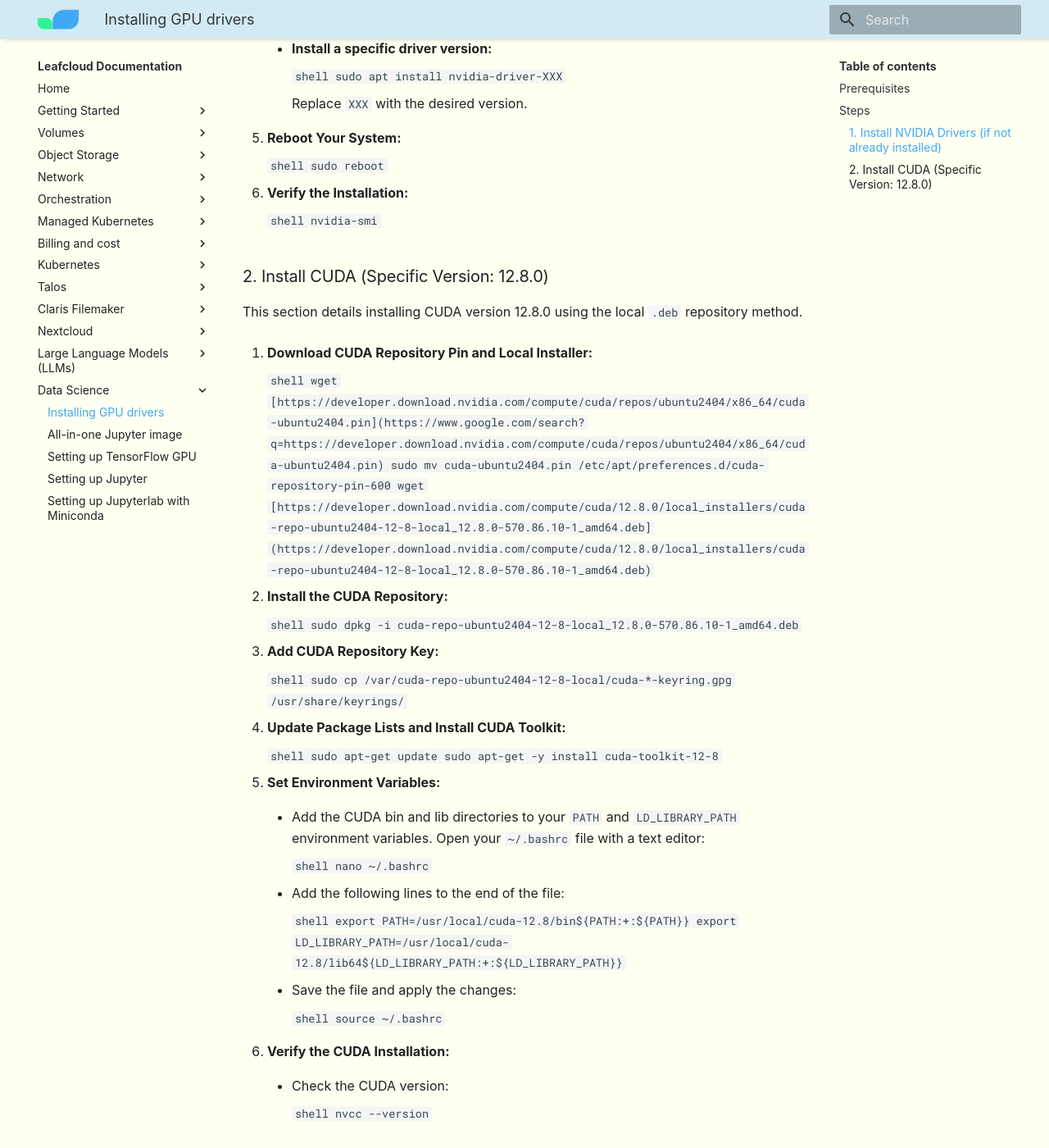
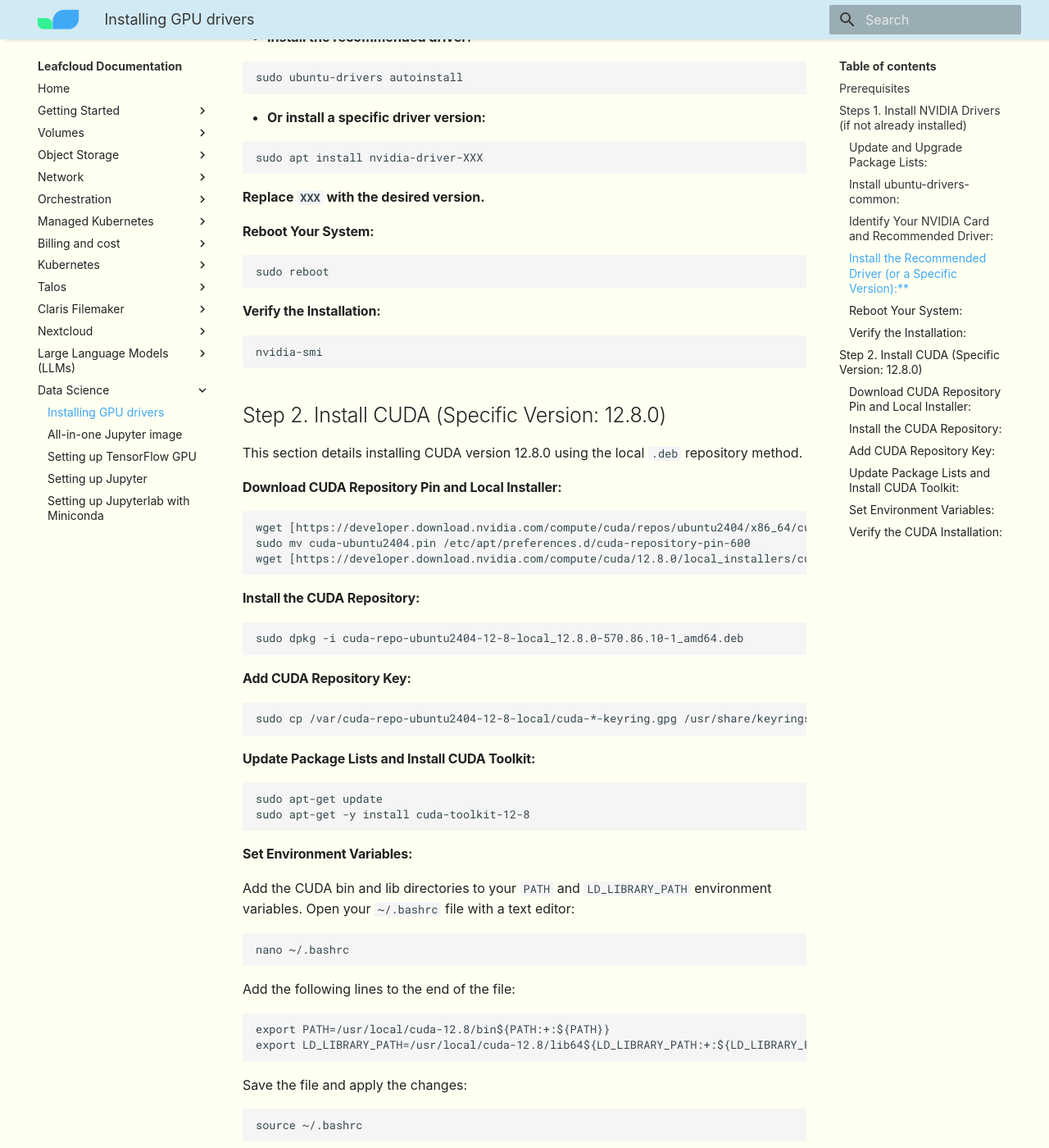
Before and after one commit to leafcloudhq/documentation-rtd, an MkDocs documentation site: the page built from docs/data-science/installing-gpu-drivers.md, in a window 1280 px wide and 1400 px high, scrolled down 983 px. Shown: the whole window at 82% size. Built offline with MkDocs 1.6.1 and Material for MkDocs 9.7.7, drawn with Linux system fonts in a browser that asks for light colours; some web fonts are replaced; some of the changed lines change nothing that is shown; some of the changed text lies outside the part shown.

Commit message:
fix formating

````diff
--- a/docs/data-science/installing-gpu-drivers.md
+++ b/docs/data-science/installing-gpu-drivers.md
@@ -8,116 +8,114 @@ This guide provides a short tutorial on how to install NVIDIA drivers and CUDA o
 * An active internet connection.
 * Basic familiarity with the Linux command line.
 
-## Steps
+## Steps 1. Install NVIDIA Drivers (if not already installed)
 
-### 1. Install NVIDIA Drivers (if not already installed)
+#### Update and Upgrade Package Lists:
 
-1.  **Update and Upgrade Package Lists:**
+```shell
+sudo apt update && sudo apt upgrade -y
+```
 
-    ```shell
-    sudo apt update && sudo apt upgrade -y
-    ```
+#### Install `ubuntu-drivers-common`:
 
-2.  **Install `ubuntu-drivers-common`:**
+The `ubuntu-drivers` command is part of the `ubuntu-drivers-common` package. If you encounter the "command not found" error, install it:
 
-    The `ubuntu-drivers` command is part of the `ubuntu-drivers-common` package. If you encounter the "command not found" error, install it:
+```shell
+sudo apt install ubuntu-drivers-common
+```
 
-    ```shell
-    sudo apt install ubuntu-drivers-common
-    ```
+#### Identify Your NVIDIA Card and Recommended Driver:
 
-3.  **Identify Your NVIDIA Card and Recommended Driver:**
+```shell
+ubuntu-drivers devices
+```
 
-    ```shell
-    ubuntu-drivers devices
-    ```
+This command will output information about your NVIDIA card and recommended driver packages. Note the recommended driver version.
 
-    This command will output information about your NVIDIA card and recommended driver packages. Note the recommended driver version.
+#### Install the Recommended Driver (or a Specific Version):**
 
-4.  **Install the Recommended Driver (or a Specific Version):**
+* **Install the recommended driver:**
 
-    * **Install the recommended driver:**
+```shell
+sudo ubuntu-drivers autoinstall
+```
 
-        ```shell
-        sudo ubuntu-drivers autoinstall
-        ```
+* **Or install a specific driver version:**
 
-    * **Install a specific driver version:**
+```shell
+sudo apt install nvidia-driver-XXX
+```
 
-        ```shell
-        sudo apt install nvidia-driver-XXX
-        ```
+**Replace `XXX` with the desired version.**
 
-        Replace `XXX` with the desired version.
+#### Reboot Your System:
 
-5.  **Reboot Your System:**
+```shell
+sudo reboot
+```
 
-    ```shell
-    sudo reboot
-    ```
+#### Verify the Installation:
 
-6.  **Verify the Installation:**
+```shell
+nvidia-smi
+```
 
-    ```shell
-    nvidia-smi
-    ```
-
-### 2. Install CUDA (Specific Version: 12.8.0)
+## Step 2. Install CUDA (Specific Version: 12.8.0)
 
 This section details installing CUDA version 12.8.0 using the local `.deb` repository method.
 
-1.  **Download CUDA Repository Pin and Local Installer:**
+#### Download CUDA Repository Pin and Local Installer:
 
-    ```shell
-    wget [https://developer.download.nvidia.com/compute/cuda/repos/ubuntu2404/x86_64/cuda-ubuntu2404.pin](https://www.google.com/search?q=https://developer.download.nvidia.com/compute/cuda/repos/ubuntu2404/x86_64/cuda-ubuntu2404.pin)
-    sudo mv cuda-ubuntu2404.pin /etc/apt/preferences.d/cuda-repository-pin-600
-    wget [https://developer.download.nvidia.com/compute/cuda/12.8.0/local_installers/cuda-repo-ubuntu2404-12-8-local_12.8.0-570.86.10-1_amd64.deb](https://developer.download.nvidia.com/compute/cuda/12.8.0/local_installers/cuda-repo-ubuntu2404-12-8-local_12.8.0-570.86.10-1_amd64.deb)
-    ```
+```shell
+wget [https://developer.download.nvidia.com/compute/cuda/repos/ubuntu2404/x86_64/cuda-ubuntu2404.pin](https://www.google.com/search?q=https://developer.download.nvidia.com/compute/cuda/repos/ubuntu2404/x86_64/cuda-ubuntu2404.pin)
+sudo mv cuda-ubuntu2404.pin /etc/apt/preferences.d/cuda-repository-pin-600
+wget [https://developer.download.nvidia.com/compute/cuda/12.8.0/local_installers/cuda-repo-ubuntu2404-12-8-local_12.8.0-570.86.10-1_amd64.deb](https://developer.download.nvidia.com/compute/cuda/12.8.0/local_installers/cuda-repo-ubuntu2404-12-8-local_12.8.0-570.86.10-1_amd64.deb)
+```
 
-2.  **Install the CUDA Repository:**
+#### Install the CUDA Repository:
 
-    ```shell
-    sudo dpkg -i cuda-repo-ubuntu2404-12-8-local_12.8.0-570.86.10-1_amd64.deb
-    ```
+```shell
+sudo dpkg -i cuda-repo-ubuntu2404-12-8-local_12.8.0-570.86.10-1_amd64.deb
+```
 
-3.  **Add CUDA Repository Key:**
+#### Add CUDA Repository Key:
 
-    ```shell
-    sudo cp /var/cuda-repo-ubuntu2404-12-8-local/cuda-*-keyring.gpg /usr/share/keyrings/
-    ```
+```shell
+sudo cp /var/cuda-repo-ubuntu2404-12-8-local/cuda-*-keyring.gpg /usr/share/keyrings/
+```
 
-4.  **Update Package Lists and Install CUDA Toolkit:**
+#### Update Package Lists and Install CUDA Toolkit:
 
-    ```shell
-    sudo apt-get update
-    sudo apt-get -y install cuda-toolkit-12-8
-    ```
+```shell
+sudo apt-get update
+sudo apt-get -y install cuda-toolkit-12-8
+```
 
-5.  **Set Environment Variables:**
+#### Set Environment Variables:
 
-    * Add the CUDA bin and lib directories to your `PATH` and `LD_LIBRARY_PATH` environment variables. Open your `~/.bashrc` file with a text editor:
+Add the CUDA bin and lib directories to your `PATH` and `LD_LIBRARY_PATH` environment variables. Open your `~/.bashrc` file with a text editor:
 
-        ```shell
-        nano ~/.bashrc
-        ```
+```shell
+nano ~/.bashrc
+```
 
-    * Add the following lines to the end of the file:
+Add the following lines to the end of the file:
 
-        ```shell
-        export PATH=/usr/local/cuda-12.8/bin${PATH:+:${PATH}}
-        export LD_LIBRARY_PATH=/usr/local/cuda-12.8/lib64${LD_LIBRARY_PATH:+:${LD_LIBRARY_PATH}}
-        ```
+```shell
+export PATH=/usr/local/cuda-12.8/bin${PATH:+:${PATH}}
+export LD_LIBRARY_PATH=/usr/local/cuda-12.8/lib64${LD_LIBRARY_PATH:+:${LD_LIBRARY_PATH}}
+```
 
-    * Save the file and apply the changes:
+Save the file and apply the changes:
 
-        ```shell
-        source ~/.bashrc
-        ```
+```shell
+source ~/.bashrc
+```
 
-6.  **Verify the CUDA Installation:**
+#### Verify the CUDA Installation:
 
-    * Check the CUDA version:
+Check the CUDA version:
 
-        ```shell
-        nvcc --version
-        ```
+```shell
+nvcc --version
+```
````
